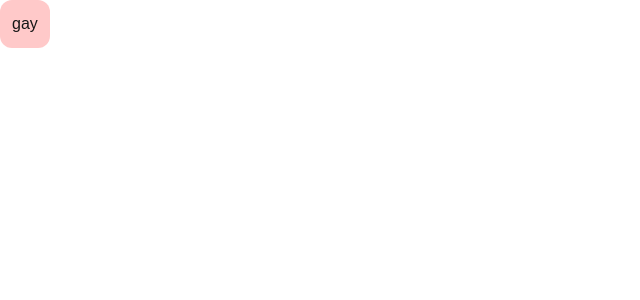
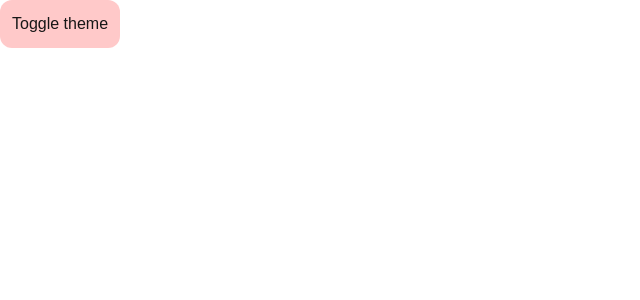
Before and after one commit to coolrunner1/diploma-frontend, a Next.js app: page /en in a window 1280 px wide. Shown: the top 300 px of the page, without its empty margins (0-640 px from the left). Built offline with nearby package versions, Linux system fonts and the light colour scheme.

Commit message:
Improved theme toggling

```diff
--- a/app/[locale]/page.tsx
+++ b/app/[locale]/page.tsx
@@ -8,7 +8,7 @@ export default function Home() {
           className={"p-3 rounded-xl bg-red-200 dark:bg-gray-800 dark:text-white"}
           onClick={() => document.body.classList.toggle('dark')}
       >
-        gay
+        Toggle theme
       </button>
     </>
   );
--- a/app/globals.css
+++ b/app/globals.css
@@ -7,6 +7,11 @@
   --foreground: #171717;
 }
 
+.dark {
+  --background: #0a0a0a;
+  --foreground: #ededed;
+}
+
 @theme inline {
   --color-background: var(--background);
   --color-foreground: var(--foreground);
@@ -14,13 +19,6 @@
   --font-mono: var(--font-geist-mono);
 }
 
-@media (prefers-color-scheme: dark) {
-  :root {
-    --background: #0a0a0a;
-    --foreground: #ededed;
-  }
-}
-
 body {
   background: var(--background);
   color: var(--foreground);
```
